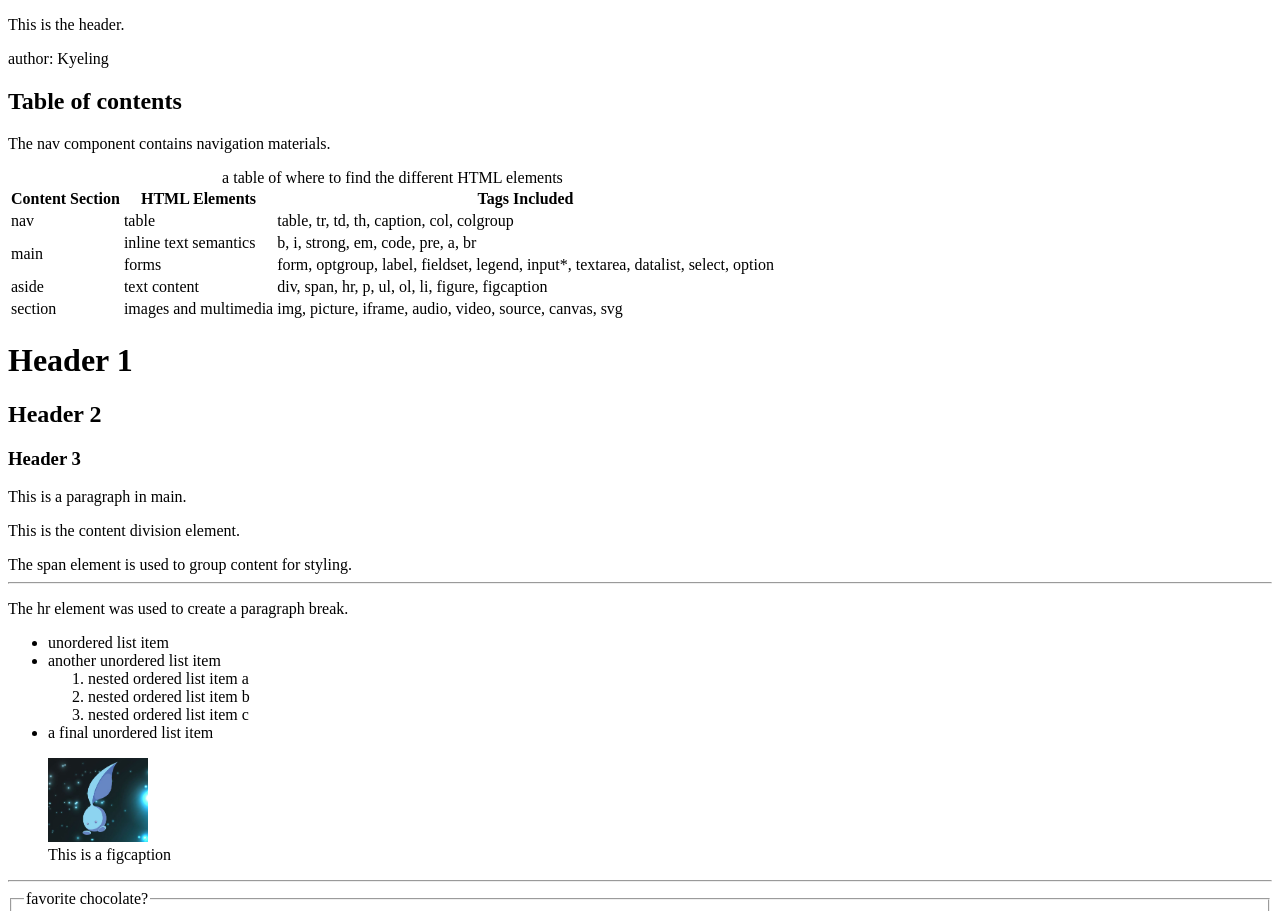
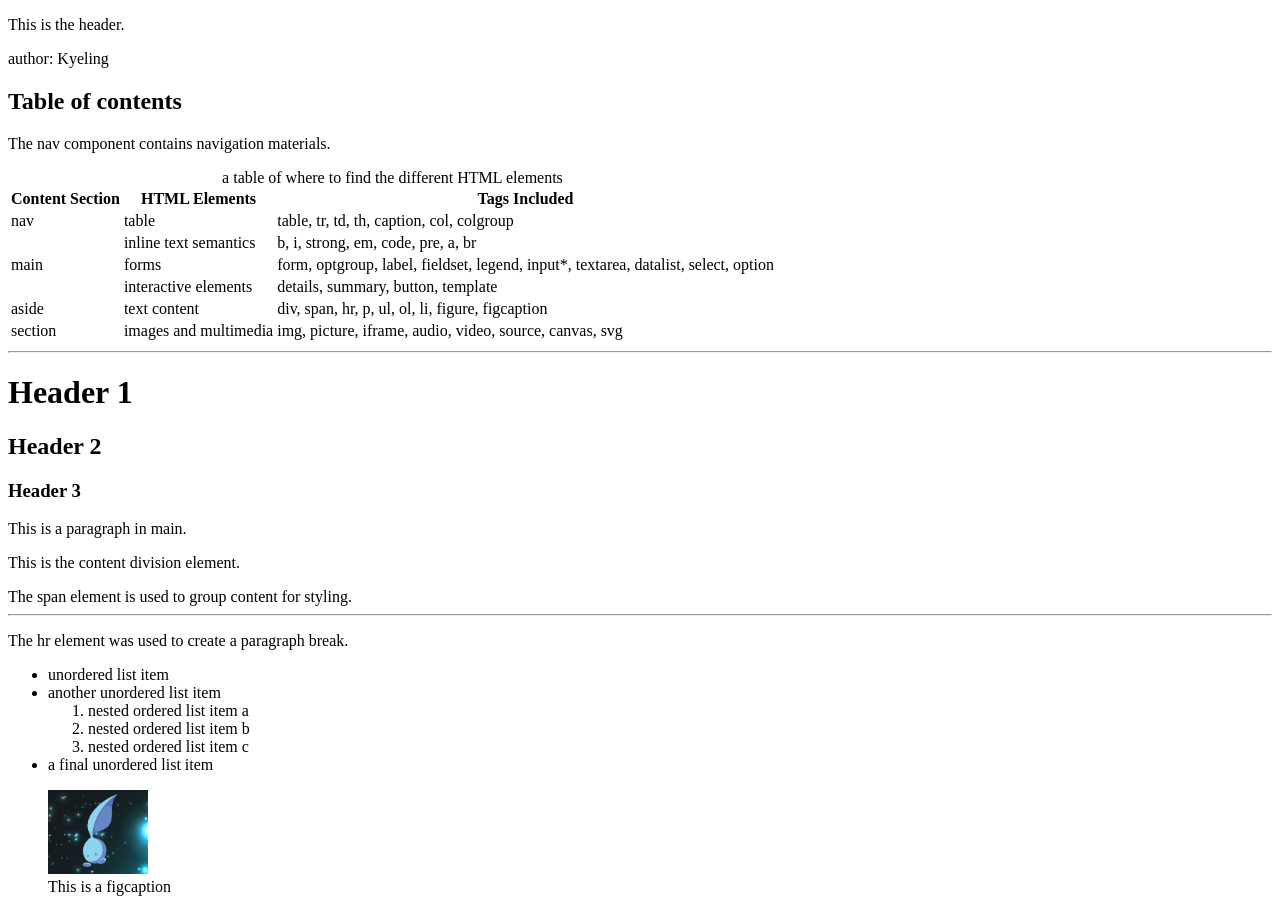
Before and after one commit to kyeling/wi21-cse110-lab3, a plain HTML site: page index.html in a window 1280 px wide. Shown: the top 911 px of the page. Drawn offline with Linux system fonts and the light colour scheme.

Commit message:
Update index.html

```diff
--- a/index.html
+++ b/index.html
@@ -17,7 +17,7 @@
         <nav>
             <h2>Table of contents</h2>
             <p>The nav component contains navigation materials.</p>
-            <table>
+            <table style="width=100%">
                 <caption>a table of where to find the different HTML elements</caption>
                 <colgroup>
                     <col span="1" class="content">
@@ -34,13 +34,17 @@
                     <td>table, tr, td, th, caption, col, colgroup</td>
                 </tr>
                 <tr>
-                    <td rowspan="2">main</td>
+                    <td rowspan="3">main</td>
                     <td>inline text semantics</td>
                     <td>b, i, strong, em, code, pre, a, br</td>
                 </tr>
                 <tr>
                     <td>forms</td>
                     <td>form, optgroup, label, fieldset, legend, input*, textarea, datalist, select, option</td>
+                </tr>
+                <tr>
+                    <td>interactive elements</td>
+                    <td>details, summary, button, template</td>
                 </tr>
                 <tr>
                     <td>aside</td>
@@ -54,6 +58,7 @@
                 </tr>
             </table>
         </nav>
+        <hr>
 
         <main>
             <h1>Header 1</h1>
```
